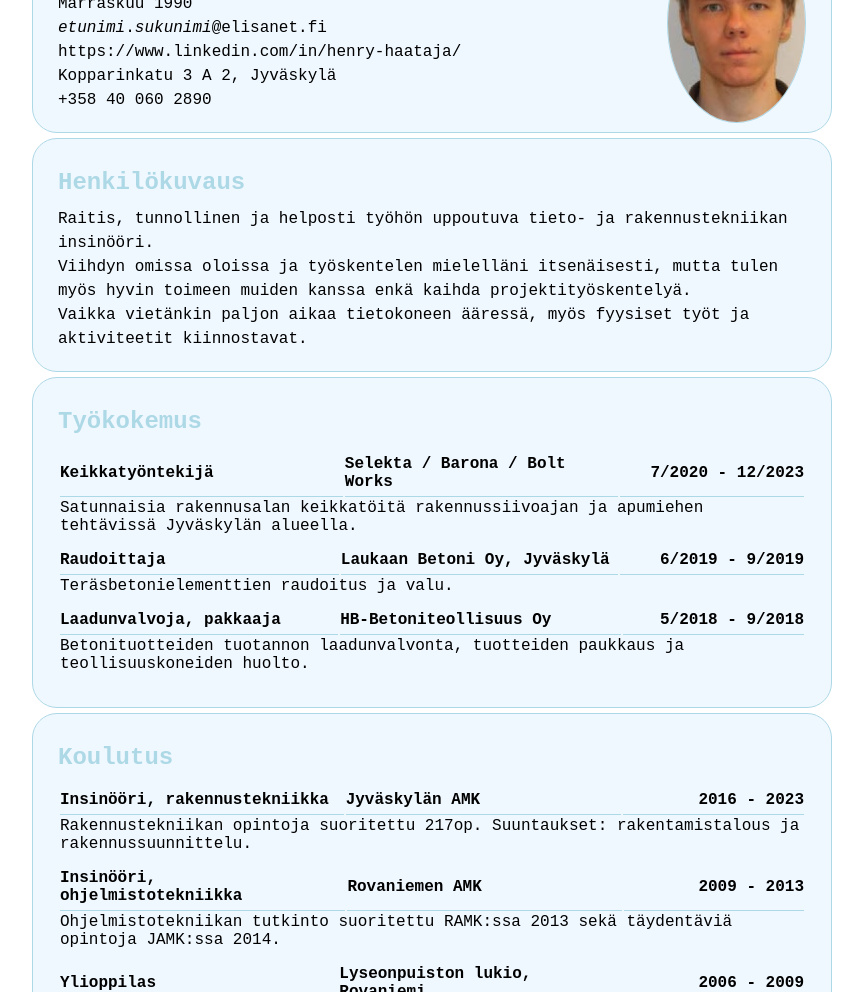
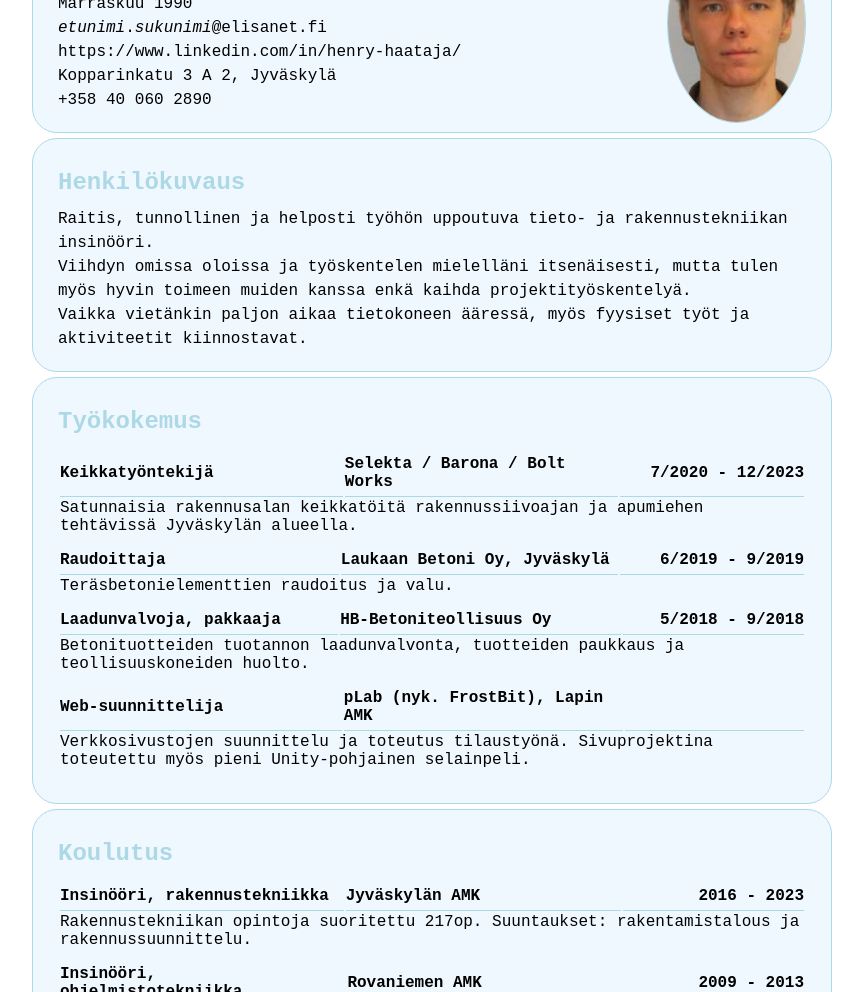
Before and after one commit to HenryHaataja/Marraskuura.github.io, a plain HTML site: page index.html in a window 1280 px wide. Shown: the part 108-1100 px from the top of the page, without its empty margins (208-1071 px from the left). Drawn offline with Linux system fonts and the light colour scheme; a script that the page names is missing.

Commit message:
Update index.html

```diff
--- a/index.html
+++ b/index.html
@@ -54,6 +54,16 @@
 					</tr>
 					<tr>
 						<td colspan="3">Betonituotteiden tuotannon laadunvalvonta, tuotteiden paukkaus ja teollisuuskoneiden huolto.</td>
+					</tr>
+				</table>
+				<table>
+					<tr>
+						<th style="width:300px">Web-suunnittelija</th>
+						<th style="width:300px">pLab (nyk. FrostBit), Lapin AMK</th>
+						<th style="width:200px"></th>
+					</tr>
+					<tr>
+						<td colspan="3">Verkkosivustojen suunnittelu ja toteutus tilaustyönä. Sivuprojektina toteutettu myös pieni Unity-pohjainen selainpeli.</td>
 					</tr>
 				</table>
 			</div>
```
